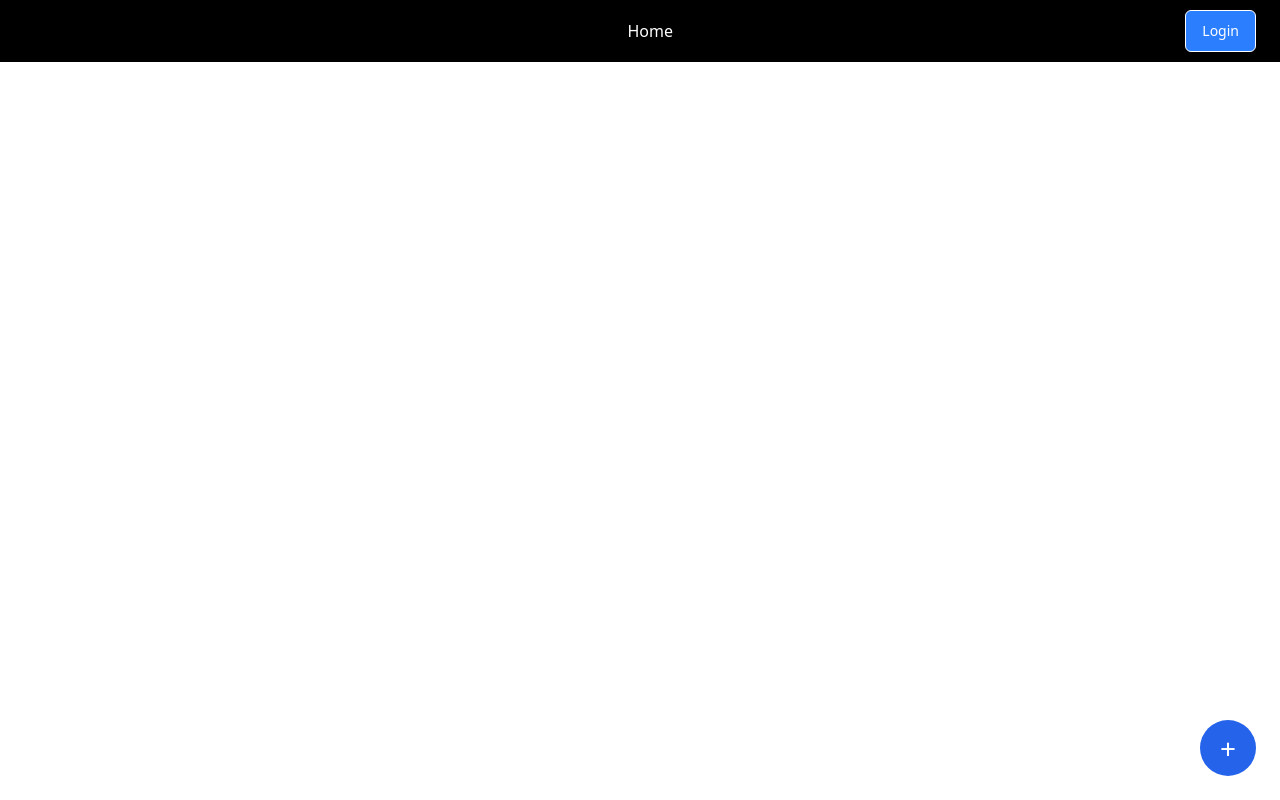
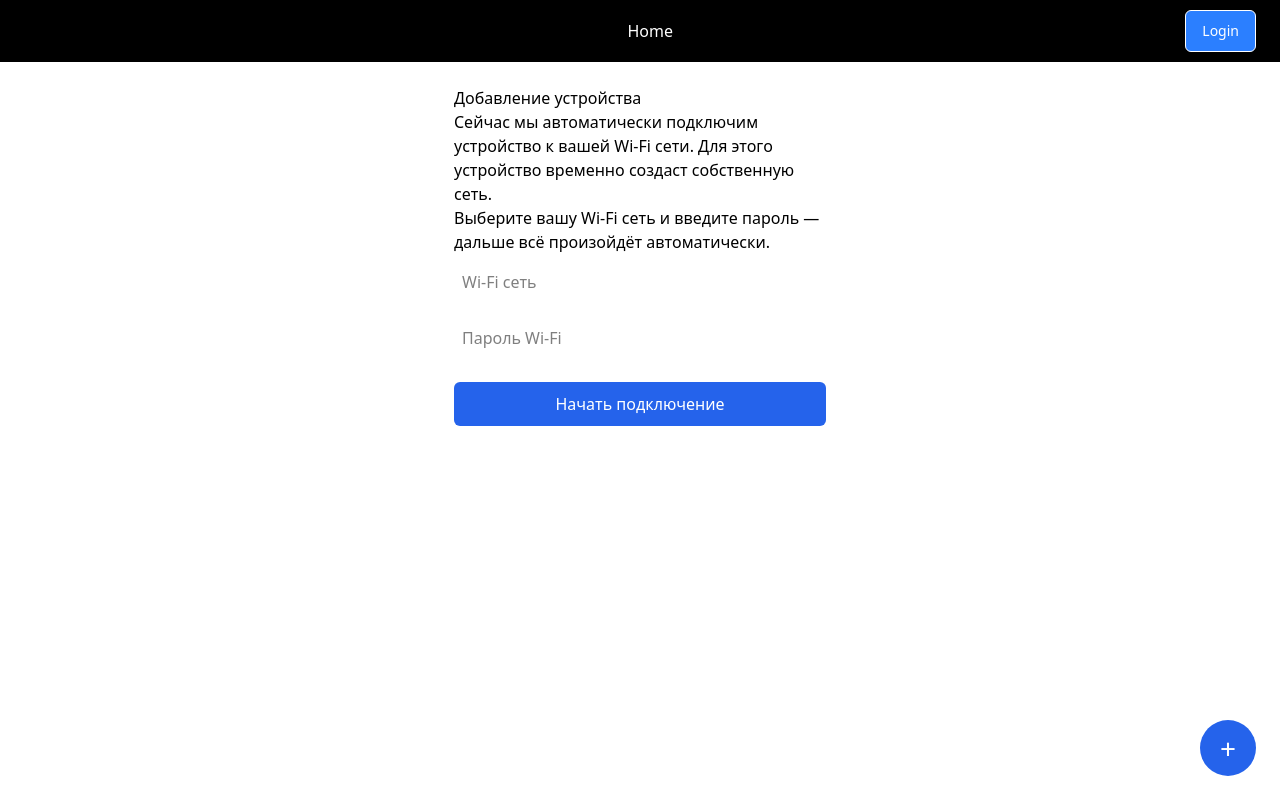
Before and after one commit to ansenya/smart-home, a Vue app in the folder web/: page /devices/add in a window 1280 px wide. Built offline with nearby package versions, Linux system fonts and the light colour scheme; no server answers.

Commit message:
попробуем pairing

```diff
--- a/web/src/components/PairingButton.vue
+++ b/web/src/components/PairingButton.vue
@@ -1,68 +1,9 @@
 <script setup lang="ts">
-import {ref, onUnmounted} from "vue";
-import {pairingStatus, startPairing} from "../api/pairing.ts";
 
-const open = ref(false);
-const code = ref("");
-const status = ref<"waiting" | "done" | "error">("waiting");
-
-let timer: any = null;
-
-async function start() {
-  const res = await startPairing();
-  code.value = res.data.code;
-  status.value = "waiting";
-  open.value = true;
-
-  timer = setInterval(checkStatus, 2000);
-}
-
-async function checkStatus() {
-  try {
-    const r = await pairingStatus({code: code.value});
-
-    if (r.data.status === "done") {
-      status.value = "done";
-      clearInterval(timer);
-    }
-  } catch {
-    status.value = "error";
-    clearInterval(timer);
-  }
-}
-
-function close() {
-  open.value = false;
-  clearInterval(timer);
-}
-
-onUnmounted(() => clearInterval(timer));
 </script>
 
 <template>
-  <button class="pair-btn" @click="start">+</button>
-
-  <div v-if="open" class="modal">
-    <div class="modal-box">
-      <h3>Добавление устройства</h3>
-
-      <div v-if="status==='waiting'">
-        <p>Введите этот код на устройстве:</p>
-        <div class="code">{{ code }}</div>
-        <p class="wait">Ожидание подключения…</p>
-      </div>
-
-      <div v-if="status==='done'">
-        <p>Устройство успешно добавлено</p>
-        <button @click="close">Готово</button>
-      </div>
-
-      <div v-if="status==='error'">
-        <p>Ошибка подключения</p>
-        <button @click="close">Закрыть</button>
-      </div>
-    </div>
-  </div>
+  <button class="pair-btn" @click="$router.push('/devices/add')">+</button>
 </template>
 
 <style scoped>
@@ -77,33 +18,11 @@ onUnmounted(() => clearInterval(timer));
   background: #2563eb;
   color: white;
   border: none;
+
+  cursor: pointer;
 }
 
-.modal {
-  position: fixed;
-  inset: 0;
-  background: rgba(0, 0, 0, .4);
-  display: flex;
-  align-items: center;
-  justify-content: center;
-}
-
-.modal-box {
-  background: white;
-  padding: 24px;
-  border-radius: 12px;
-  width: 300px;
-  text-align: center;
-}
-
-.code {
-  font-size: 32px;
-  letter-spacing: 4px;
-  margin: 16px 0;
-  font-weight: bold;
-}
-
-.wait {
-  opacity: .7;
+.pair-btn:hover {
+  background: #4a76d7;
 }
 </style>
--- /dev/null
+++ b/web/src/pages/AddDevicePage.vue
@@ -0,0 +1,163 @@
+<script setup lang="ts">
+import {ref, onUnmounted} from "vue";
+import {useRouter} from "vue-router";
+import {pairingStatus, startPairing} from "../api/pairing.ts";
+
+const router = useRouter();
+
+const step = ref<
+    "intro" |
+    "requesting" |
+    "connecting" |
+    "sending" |
+    "waiting" |
+    "done" |
+    "error"
+>("intro");
+
+const code = ref("");
+const ssid = ref("");
+const password = ref("");
+
+let timer: any = null;
+
+async function begin() {
+  step.value = "requesting";
+
+  try {
+    const r = await startPairing();
+    code.value = r.data.code;
+
+    step.value = "connecting";
+    await connectToDeviceAP();
+
+    step.value = "sending";
+    await sendConfigToDevice();
+
+    step.value = "waiting";
+    startPolling();
+  } catch (e) {
+    step.value = "error";
+  }
+}
+
+async function connectToDeviceAP() {
+  // Пользователь подключается вручную к WiFi AP устройства
+  alert("Подключитесь к Wi-Fi сети устройства (SmartHome-XXXX), затем нажмите OK");
+}
+
+async function sendConfigToDevice() {
+  await fetch("http://192.168.4.1/config", {
+    method: "POST",
+    headers: {"Content-Type": "application/json"},
+    body: JSON.stringify({
+      wifi_ssid: ssid.value,
+      wifi_password: password.value,
+      pairing_code: code.value
+    })
+  });
+}
+
+function startPolling() {
+  timer = setInterval(checkStatus, 2000);
+}
+
+async function checkStatus() {
+  try {
+    const r = await pairingStatus({code: code.value});
+    if (r.data.status === "done") {
+      clearInterval(timer);
+      step.value = "done";
+    }
+  } catch {
+    clearInterval(timer);
+    step.value = "error";
+  }
+}
+
+function finish() {
+  router.push("/devices");
+}
+
+onUnmounted(() => clearInterval(timer));
+</script>
+
+<template>
+  <div class="page">
+
+    <h2>Добавление устройства</h2>
+
+    <div v-if="step==='intro'">
+      <p>
+        Сейчас мы автоматически подключим устройство к вашей Wi-Fi сети.
+        Для этого устройство временно создаст собственную сеть.
+      </p>
+      <p>
+        Выберите вашу Wi-Fi сеть и введите пароль — дальше всё произойдёт автоматически.
+      </p>
+
+      <input v-model="ssid" placeholder="Wi-Fi сеть"/>
+      <input v-model="password" placeholder="Пароль Wi-Fi" type="password"/>
+
+      <button @click="begin">Начать подключение</button>
+    </div>
+
+    <div v-if="step==='requesting'">
+      <p>Получаем код подключения…</p>
+    </div>
+
+    <div v-if="step==='connecting'">
+      <p>Подключитесь к сети устройства…</p>
+    </div>
+
+    <div v-if="step==='sending'">
+      <p>Передаём данные устройству…</p>
+    </div>
+
+    <div v-if="step==='waiting'">
+      <p>Ожидание подтверждения…</p>
+      <div class="code">{{ code }}</div>
+    </div>
+
+    <div v-if="step==='done'">
+      <p>Устройство успешно добавлено 🎉</p>
+      <button @click="finish">Готово</button>
+    </div>
+
+    <div v-if="step==='error'">
+      <p>Ошибка подключения</p>
+      <button @click="router.back()">Назад</button>
+    </div>
+
+  </div>
+</template>
+
+<style scoped>
+.page {
+  max-width: 420px;
+  margin: auto;
+  padding: 24px;
+}
+
+input {
+  width: 100%;
+  margin: 8px 0;
+  padding: 8px;
+}
+
+button {
+  margin-top: 16px;
+  width: 100%;
+  padding: 10px;
+  background: #2563eb;
+  color: white;
+  border: none;
+  border-radius: 6px;
+}
+
+.code {
+  font-size: 32px;
+  letter-spacing: 4px;
+  margin-top: 16px;
+}
+</style>
--- a/web/src/router/index.ts
+++ b/web/src/router/index.ts
@@ -1,11 +1,13 @@
 import {createWebHistory, createRouter} from 'vue-router'
 import CallbackPage from "../pages/CallbackPage.vue";
 import HomePage from "../pages/HomePage.vue";
+import AddDevicePage from "../pages/AddDevicePage.vue";
 
 
 const routes = [
     {path: '/', component: HomePage},
     {path: '/auth/callback', component: CallbackPage},
+    {path: '/devices/add', component: AddDevicePage},
 ]
 
 export const router = createRouter({
```
